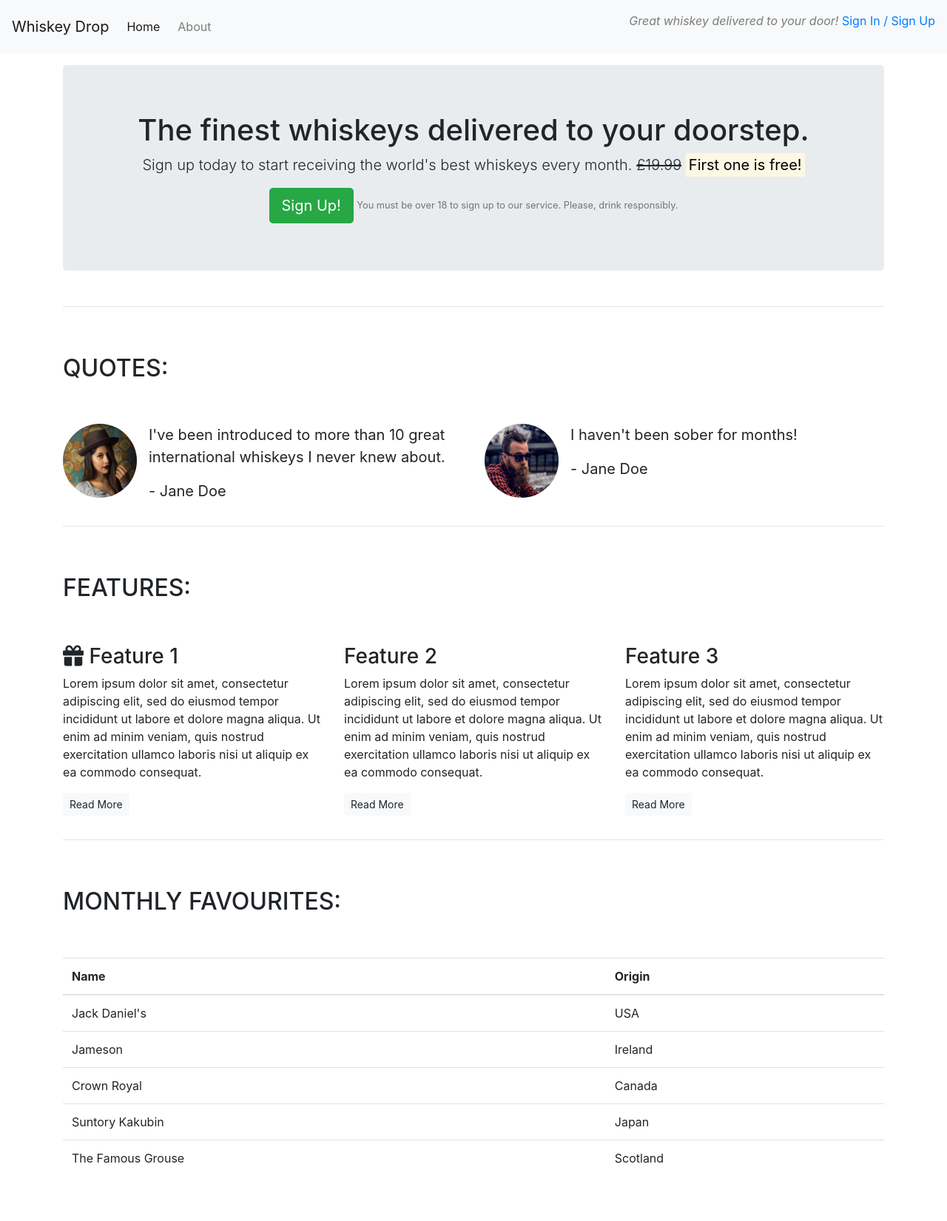
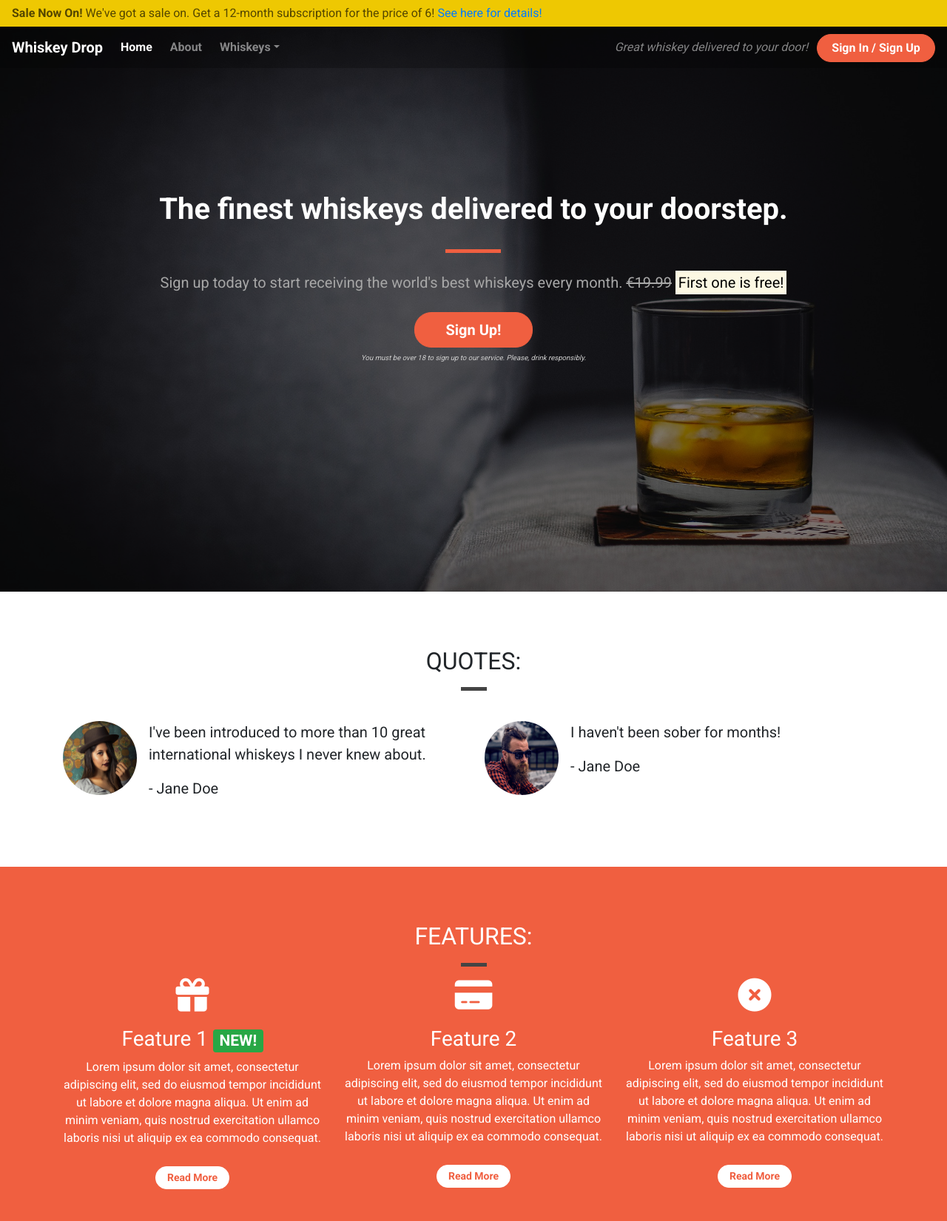
Before and after one commit to dombeesley/Bootstrap, a plain HTML site: page index.html in a window 1280 px wide. Shown: the top 1651 px of the page at 74% size. Before the commit the page ends 1606 px from the top, so only its background shows below. Drawn offline with nearby package versions, Linux system fonts and the light colour scheme.

Commit message:
added divs and class names

```diff
--- a/index.html
+++ b/index.html
@@ -7,51 +7,78 @@
     <meta name = "viewport" content="width=device-width, intial-scale=1.0">
     <link rel="stylesheet" href="https://maxcdn.bootstrapcdn.com/bootstrap/4.1.3/css/bootstrap.min.css">
     <script src="https://use.fontawesome.com/9b018f15c2.js"></script>
+    <link href="https://fonts.googleapis.com/css?family=Roboto:400,700&display=swap" rel="stylesheet">
+    <link rel="stylesheet" href="css/style.css" type="text/css">
 </head>
 
 <body>
-    <nav class="navbar navbar-light bg-light navbar-expand-sm">
+    <div class="container-fluid navalert-container">
+        <div class="container-fluid alert-container">
+            <div class="row d-none d-sm-block">
+                <div class="col-12">
+                    <div class="site-wide-alert alert alert-warning">
+                        <strong>Sale Now On!</strong> We've got a sale on. Get a 12-month subscription for the price of 6! <a href="">See here for details!</a>
+                    </div>
+                </div>
+            </div>
+        </div>
+        <nav class="navbar navbar-dark navbar-expand-sm">
             <a href="/" class="navbar-brand">Whiskey Drop</a>
+
+            <button class="navbar-toggler ml-auto" type="button" data-toggle="collapse" data-target="#navbarNavDropdown" aria-controls="navbarNavDropdown" aria-expanded="false" aria-label="Toggle navigation">
+        <span class="navbar-toggler-icon"></span></button>
+
+            <div class="collapse navbar-collapse" id="navbarNavDropdown">
                 <ul class="navbar-nav mr-auto">
-            <li class="active nav-item mr-2">
-                <a class="nav-link" href="/">Home</a>
+                    <li class="active nav-item mr-2"><a class="nav-link" href="/">Home</a></li>
+                    <li class="nav-item mr-2"><a class="nav-link" href="/about">About</a></li>
+                    <li class="nav-item dropdown">
+                        <a class="nav-link dropdown-toggle" href="#" id="navbarDropdownMenuLink" role="button" data-toggle="dropdown" aria-haspopup="true" aria-expanded="false">Whiskeys</a>
+                        <div class="dropdown-menu" aria-labelledby="navbarDropdownMenuLink">
+                            <a class="dropdown-item" href="#">Irish</a>
+                            <a class="dropdown-item" href="#">Scotch</a>
+                            <a class="dropdown-item" href="#">Japanese</a>
+                            <a class="dropdown-item" href="#">American</a>
+                        </div>
                     </li>
-            <li class="nav-item mr-2">
-                <a class="nav-link" href="/about">About</a>
-            </li>
-            <li class="nav-item mr-2 d-block d-sm-none">
-                <a class="nav-link" href="/login">Sign In / Sign Up</a>
-            </li>
+
+                    <li class="nav-item mr-2 d-block d-sm-none"><a class="nav-link" href="/login">Sign In / Sign Up</a></li>
                 </ul>
+            </div>
             <div class="d-none d-md-block">
-            <p class="navbar-text mr-auto mr-2"><i>Great whiskey delivered to your door!</i></p>
-            <a href="/login">Sign In / Sign Up</a>
+                <p class="navbar-text my-auto mr-2"><i>Great whiskey delivered to your door!</i></p>
+                <a href="/login" class="btn btn--cta btn--red">Sign In / Sign Up</a>
             </div>
         </nav>
-
-    <article class="container mt-3">
+    </div>
+    <div class="container-fluid callout-container">
         <!-- Callout -->
+        <div class="opaque-overlay">&nbsp;</div>
         <div class="row">
             <div class="col-12">
                 <section class="callout jumbotron text-center">
-                    <h1>The finest whiskeys delivered to your doorstep.</h1>
+                    <h1 class="jumbotron-header">The finest whiskeys delivered to your doorstep.</h1>
+                    <hr class="block-divider block-divider--orange">
                     <p class="lead">Sign up today to start receiving the world's best whiskeys every month.
-                    <s>£19.99</s>
+                        <s class="d-none d-sm-inline">€19.99</s>
                         <span class="d-inline d-sm-none"><br></span>
                         <strong><mark>First one is free!</mark></strong></p>
-                    <button class="btn btn-success btn-lg">Sign Up!</button>
-                    <p class="text-muted d-none d-sm-inline"><small>You must be over 18 to sign up to our service. Please, drink responsibly.</small></p>
+                    <button class="btn btn-lg btn--cta btn--red" data-toggle="modal" data-target="#signUpModal">Sign Up!</button>
+                    <p class="text-muted"><small>You must be over 18 to sign up to our service. Please, drink responsibly.</small></p>
                 </section>
             </div>
         </div>
         <!-- /.callout -->
-        <hr>
+    </div>
 
     <!-- Quotes -->
+        <div class="container-wrapper">
+        <div class="container quotes-container content-container">
             <section class="quotes">
                 <div class="row">
-                <div class="col-12 my-5">
+                    <div class="col-12 page-header">
                         <h2 class="text-uppercase">Quotes:</h2>
+                        <hr class="block-divider block-divider--short">
                     </div>
                 </div>
                 <div class="row">
@@ -84,33 +111,37 @@
                 </div>
             </section>
             <!-- /.quotes -->
-        <hr>
+        </div>
+    </div>
 
     <!-- Features -->
+    <div class="container-wrapper container-wrapper--red">
+        <div class="container features-container content-container">
             <section class="features">
                 <div class="row">
-            <div class="col-12 my-5">
+                    <div class="col-12 page-header">
                         <h2 class="text-uppercase">Features:</h2>
+                        <hr class="block-divider block-divider--short block-divider--white">
                     </div>
                 </div>
                 <div class="row">
                     <div class="col-12 col-md-6 col-lg-4">
                         <div class="feature">
-                        <h3><i class="fa fa-gift"></i> Feature 1</h3>
+                            <h3><i class="fas fa-gift d-none d-sm-block"></i> Feature 1 <span class="badge badge-success">NEW!</span></h3>
                             <p>Lorem ipsum dolor sit amet, consectetur adipiscing elit, sed do eiusmod tempor incididunt ut labore et dolore magna aliqua. Ut enim ad minim veniam, quis nostrud exercitation ullamco laboris nisi ut aliquip ex ea commodo consequat.</p>
                             <p><a class="btn btn-sm btn-light" href="">Read More</a></p>
                         </div>
                     </div>
                     <div class="col-12 col-md-6 col-lg-4">
                         <div class="feature">
-                        <h3>Feature 2</h3>
+                            <h3><i class="fas fa-credit-card d-none d-sm-block"></i> Feature 2</h3>
                             <p>Lorem ipsum dolor sit amet, consectetur adipiscing elit, sed do eiusmod tempor incididunt ut labore et dolore magna aliqua. Ut enim ad minim veniam, quis nostrud exercitation ullamco laboris nisi ut aliquip ex ea commodo consequat.</p>
                             <p><a class="btn btn-sm btn-light" href="">Read More</a></p>
                         </div>
                     </div>
                     <div class="col-12 d-md-none d-lg-block col-lg-4">
                         <div class="feature">
-                        <h3>Feature 3</h3>
+                            <h3><i class="fas fa-times-circle d-none d-sm-block"></i> Feature 3</h3>
                             <p>Lorem ipsum dolor sit amet, consectetur adipiscing elit, sed do eiusmod tempor incididunt ut labore et dolore magna aliqua. Ut enim ad minim veniam, quis nostrud exercitation ullamco laboris nisi ut aliquip ex ea commodo consequat.</p>
                             <p><a class="btn btn-sm btn-light" href="">Read More</a></p>
                         </div>
@@ -118,11 +149,15 @@
                 </div>
             </section>
             <!-- /.features -->
-        <hr>
+        </div>
+    </div>
+
     <!-- Monthly favourites -->
-        <section class="monthly-favourites">
+    <div class="container-wrapper">
+        <div class="container monthly-favourites-container content-container">
+            <div class="monthly-favourites">
                 <div class="row">
-                <div class="col-12 my-5">
+                    <div class="col-12 page-header">
                         <h2 class="text-uppercase">monthly favourites:</h2>
                     </div>
                 </div>
@@ -133,7 +168,6 @@
                                 <tr>
                                     <th scope="col">Name</th>
                                     <th scope="col">Origin</th>
-
                                 </tr>
                             </thead>
                             <tbody>
@@ -161,9 +195,45 @@
                         </table>
                     </div>
                 </div>
-        </section>
+            </div>
+        </div>
+    </div>
         <!-- /.monthly favourites -->
-    </article>
+
+
+    <div class="modal" tabindex="-1" role="dialog" id="signUpModal">
+        <div class="modal-dialog" role="document">
+            <div class="modal-content">
+                <div class="modal-header">
+                    <h5 class="modal-title">Sign Up To Whiskey Drop!</h5>
+                    <button type="button" class="close" data-dismiss="modal" aria-label="Close">
+                        <span aria-hidden="true">&times;</span>
+                    </button>
+                </div>
+                <div class="modal-body">
+                    <form>
+                        <div class="form-group">
+                            <label for="exampleInputEmail1">Email address</label>
+                            <input type="email" class="form-control" id="exampleInputEmail1" aria-describedby="emailHelp" placeholder="Enter email">
+                            <small id="emailHelp" class="form-text text-muted">We'll never share your email with anyone else.</small>
+                        </div>
+                        <div class="form-group">
+                            <label for="password">Password</label>
+                            <input type="password" class="form-control" id="password" placeholder="Password">
+                        </div>
+                        <div class="form-group">
+                            <label for="repeatPassword">Repeat Password</label>
+                            <input type="password" class="form-control" id="repeatPassword" placeholder="Repeat Password">
+                        </div>
+                        <button type="submit" class="btn btn-success">Submit</button>
+                    </form>
+                </div>
+            </div>
+        </div>
+    </div>
+
+    <script src="https://code.jquery.com/jquery-3.4.1.slim.min.js" integrity="sha384-J6qa4849blE2+poT4WnyKhv5vZF5SrPo0iEjwBvKU7imGFAV0wwj1yYfoRSJoZ+n" crossorigin="anonymous"></script>
+    <script src="https://cdn.jsdelivr.net/npm/popper.js@1.16.0/dist/umd/popper.min.js" integrity="sha384-Q6E9RHvbIyZFJoft+2mJbHaEWldlvI9IOYy5n3zV9zzTtmI3UksdQRVvoxMfooAo" crossorigin="anonymous"></script>
+    <script src="https://stackpath.bootstrapcdn.com/bootstrap/4.4.1/js/bootstrap.min.js" integrity="sha384-wfSDF2E50Y2D1uUdj0O3uMBJnjuUD4Ih7YwaYd1iqfktj0Uod8GCExl3Og8ifwB6" crossorigin="anonymous"></script>
 </body>
-
 </html>
```
Lines whose indentation alone changed are shown as unchanged.
